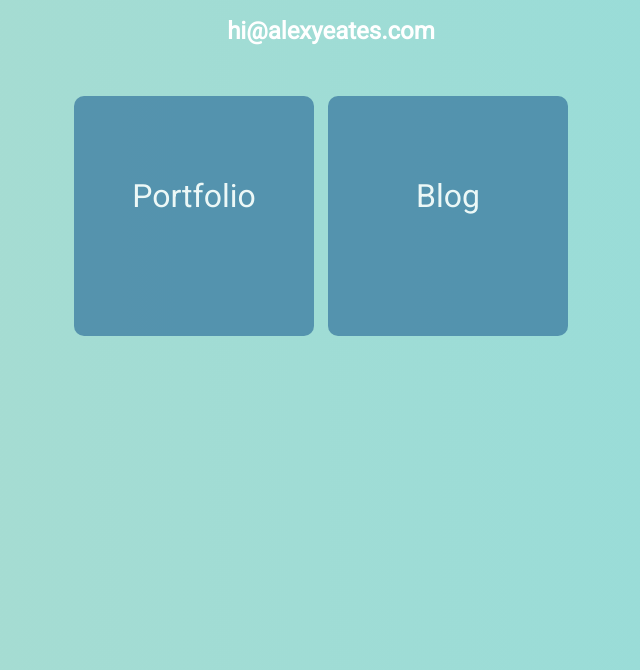
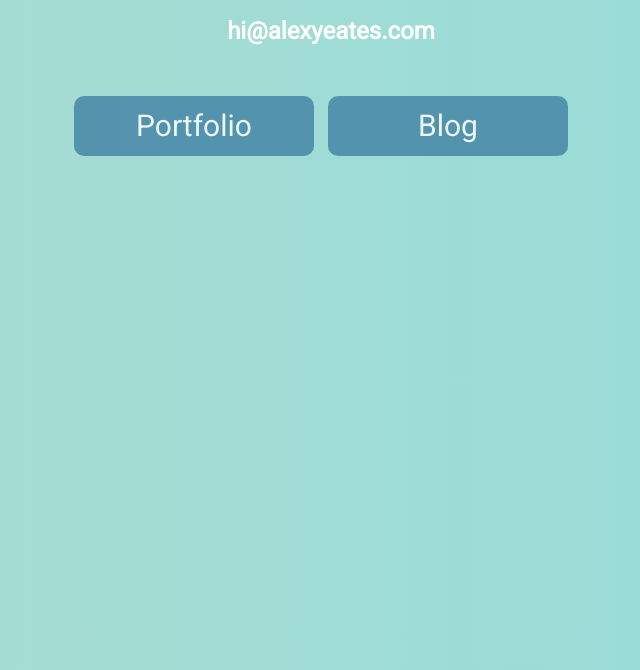
Before and after one commit to AlexYeates/AlexYeates.github.io, a website: page index.html in a window 1280 px wide. Shown: the part 130-800 px from the top of the page, without its empty margins (319-959 px from the left). Drawn offline with nearby package versions, Linux system fonts and the light colour scheme.

Commit message:
Adjusted button height

```diff
--- a/css/main.css
+++ b/css/main.css
@@ -39,10 +39,10 @@ a {
   margin: 5px;
   color: #fff;
   border-radius: 10px;
-  height: 240px;
+  height: 60px;
   width: 240px;
-  line-height: 200px;
-  font-size: 32px;
+  line-height: 60px;
+  font-size: 30px;
   background-color: #4281a4;
   opacity: 0.8;
 }
```
